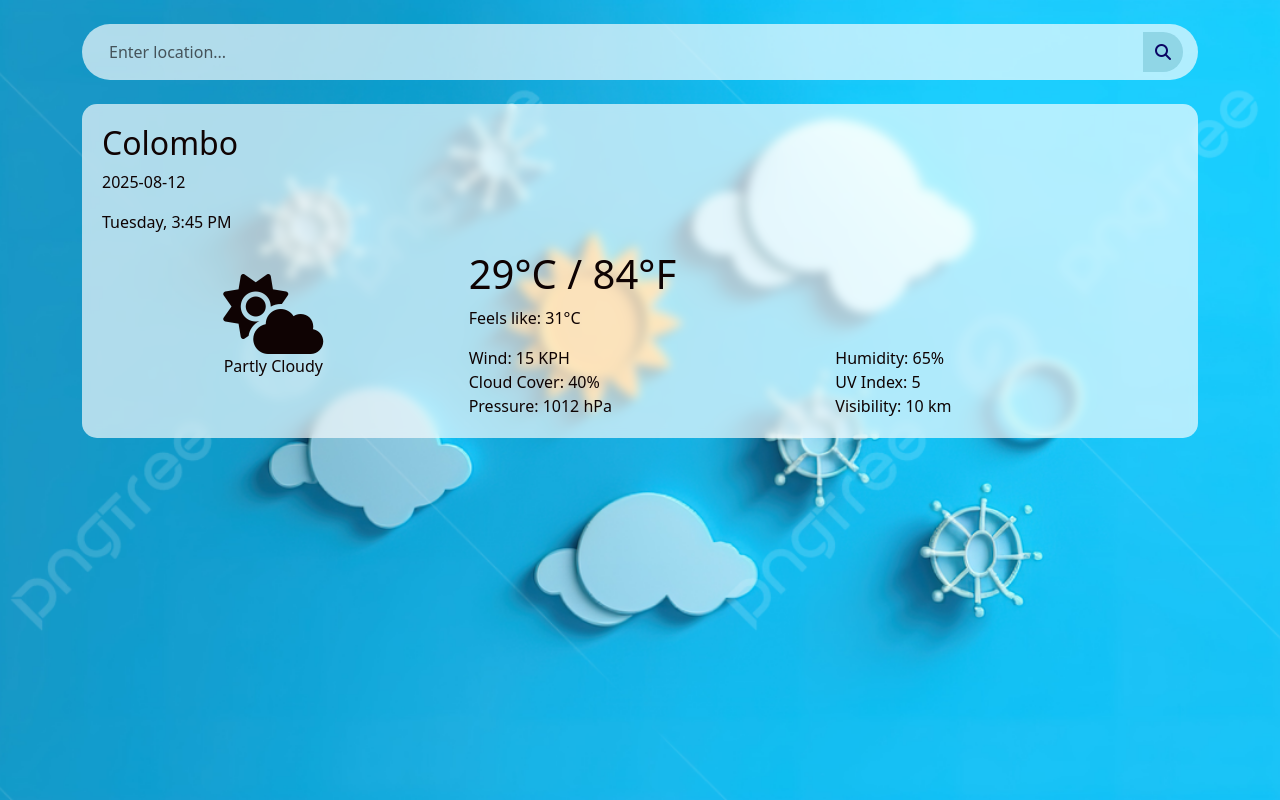
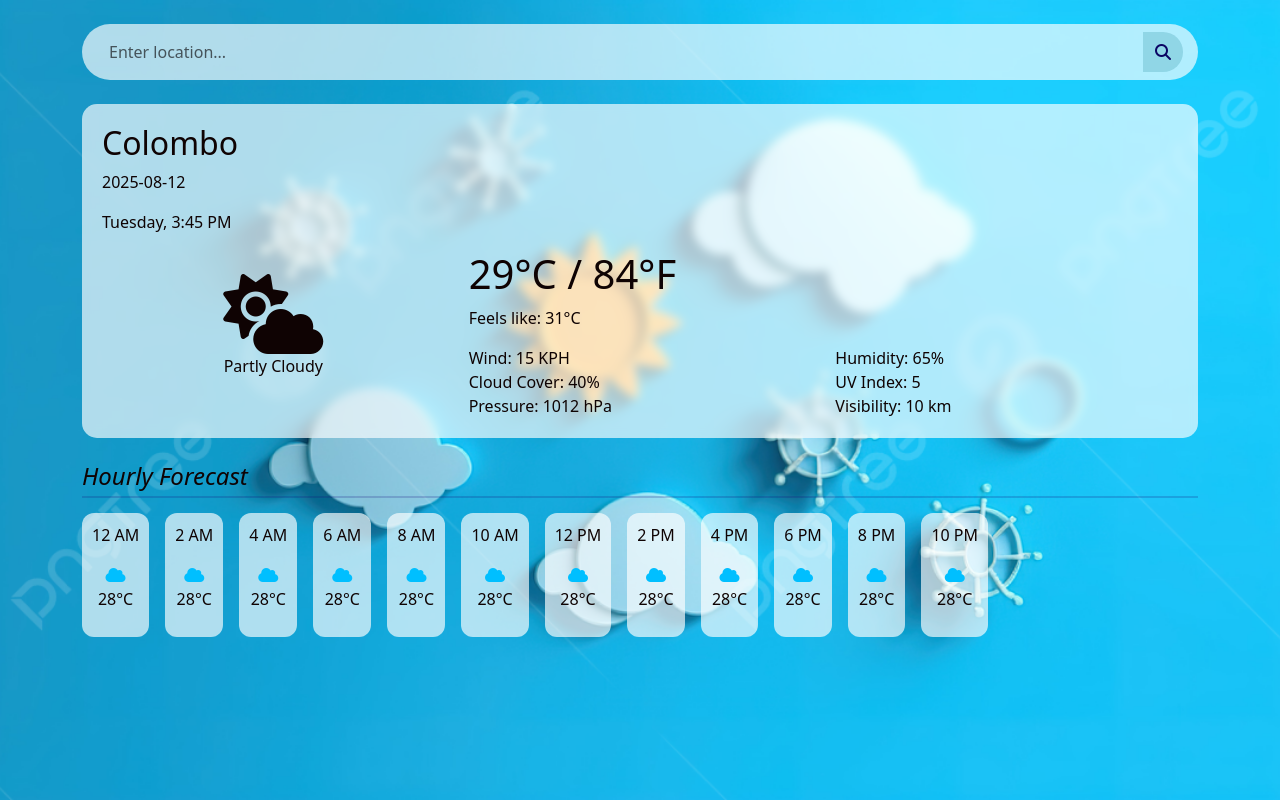
Before and after one commit to RavindiKarunarathna/Weather-App-Project, a plain HTML site: page index.html in a window 1280 px wide. Drawn offline with nearby package versions, Linux system fonts and the light colour scheme.

Commit message:
Add Hourly Weather Forcast

```diff
--- a/assets/css/style.css
+++ b/assets/css/style.css
@@ -45,3 +45,26 @@
         padding: 20px;
         backdrop-filter: blur(5px);
     }
+
+    .section-title {
+        border-bottom: 2px solid rgba(21, 12, 120, 0.2);
+        padding-bottom: 5px;
+        margin-bottom: 15px;
+        font-style: italic;
+    }
+
+    .forecast-card {
+        background-color: rgba(255, 255, 255, 0.662);
+        border-radius: 12px;
+        text-align: center;
+        padding: 10px;
+    }
+
+    .forecast-scroll {
+        overflow-x: auto;
+        white-space: nowrap;
+    }
+
+    .forecast-card img {
+        width: 50px;
+    }
--- a/index.html
+++ b/index.html
@@ -55,6 +55,75 @@
             </div>
         </div>
 
+        <!-- Hourly Weather Forecast -->
+        <div class="mb-4">
+            <h4 class="section-title">Hourly Forecast</h4>
+            <div class="forecast-scroll d-flex gap-3">
+                <div class="forecast-card">
+                    <p>12 AM</p>
+                    <i class="fas fa-cloud" style="color: #00bfff;"></i>
+                    <p>28°C</p>
+                </div>
+                <div class="forecast-card">
+                    <p>2 AM</p>
+                    <i class="fas fa-cloud" style="color: #00bfff;"></i>
+                    <p>28°C</p>
+                </div>
+                <div class="forecast-card">
+                    <p>4 AM</p>
+                    <i class="fas fa-cloud" style="color: #00bfff;"></i>
+                    <p>28°C</p>
+                </div>
+                <div class="forecast-card">
+                    <p>6 AM</p>
+                    <i class="fas fa-cloud" style="color: #00bfff;"></i>
+                    <p>28°C</p>
+                </div>
+                <div class="forecast-card">
+                    <p>8 AM</p>
+                    <i class="fas fa-cloud" style="color: #00bfff;"></i>
+                    <p>28°C</p>
+                </div>
+                <div class="forecast-card">
+                    <p>10 AM</p>
+                    <i class="fas fa-cloud" style="color: #00bfff;"></i>
+                    <p>28°C</p>
+                </div>
+                <div class="forecast-card">
+                    <p>12 PM</p>
+                    <i class="fas fa-cloud" style="color: #00bfff;"></i>
+                    <p>28°C</p>
+                </div>
+                <div class="forecast-card">
+                    <p>2 PM</p>
+                    <i class="fas fa-cloud" style="color: #00bfff;"></i>
+                    <p>28°C</p>
+                </div>
+                <div class="forecast-card">
+                    <p>4 PM</p>
+                    <i class="fas fa-cloud" style="color: #00bfff;"></i>
+                    <p>28°C</p>
+                </div>
+                <div class="forecast-card">
+                    <p>6 PM</p>
+                    <i class="fas fa-cloud" style="color: #00bfff;"></i>
+                    <p>28°C</p>
+                </div>
+                <div class="forecast-card">
+                    <p>8 PM</p>
+                    <i class="fas fa-cloud" style="color: #00bfff;"></i>
+                    <p>28°C</p>
+                </div>
+                <div class="forecast-card">
+                    <p>10 PM</p>
+                    <i class="fas fa-cloud" style="color: #00bfff;"></i>
+                    <p>28°C</p>
+                </div>
+            </div>
+        </div>
+
+
+
 </body>
 
 </html>
```
